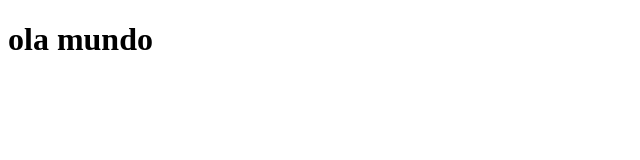
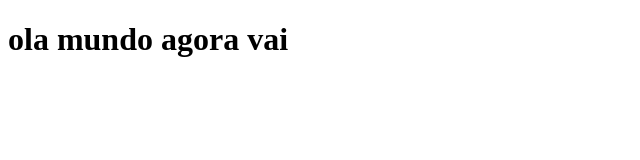
Before and after one commit to nicolasslveira/Dnv, a plain HTML site: page index.html in a window 1280 px wide. Shown: the whole page, without its empty margins (0-640 px from the left). Drawn offline with Linux system fonts and the light colour scheme.

Commit message:
agora opa

```diff
--- a/index.html
+++ b/index.html
@@ -8,6 +8,8 @@
 <body>
     <h1>
         ola mundo
+        agora vai
+
     </h1>
 </body>
 </html>
```
